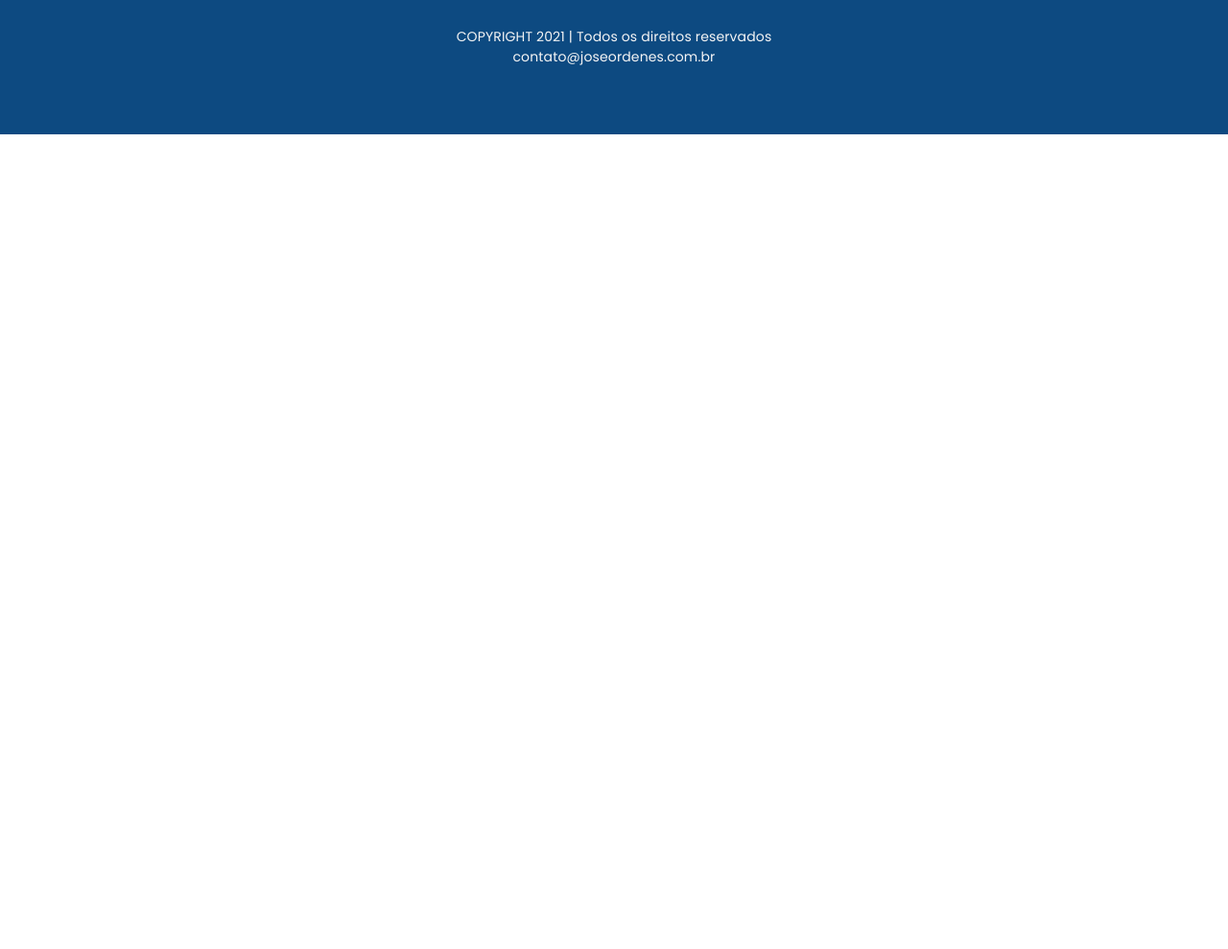
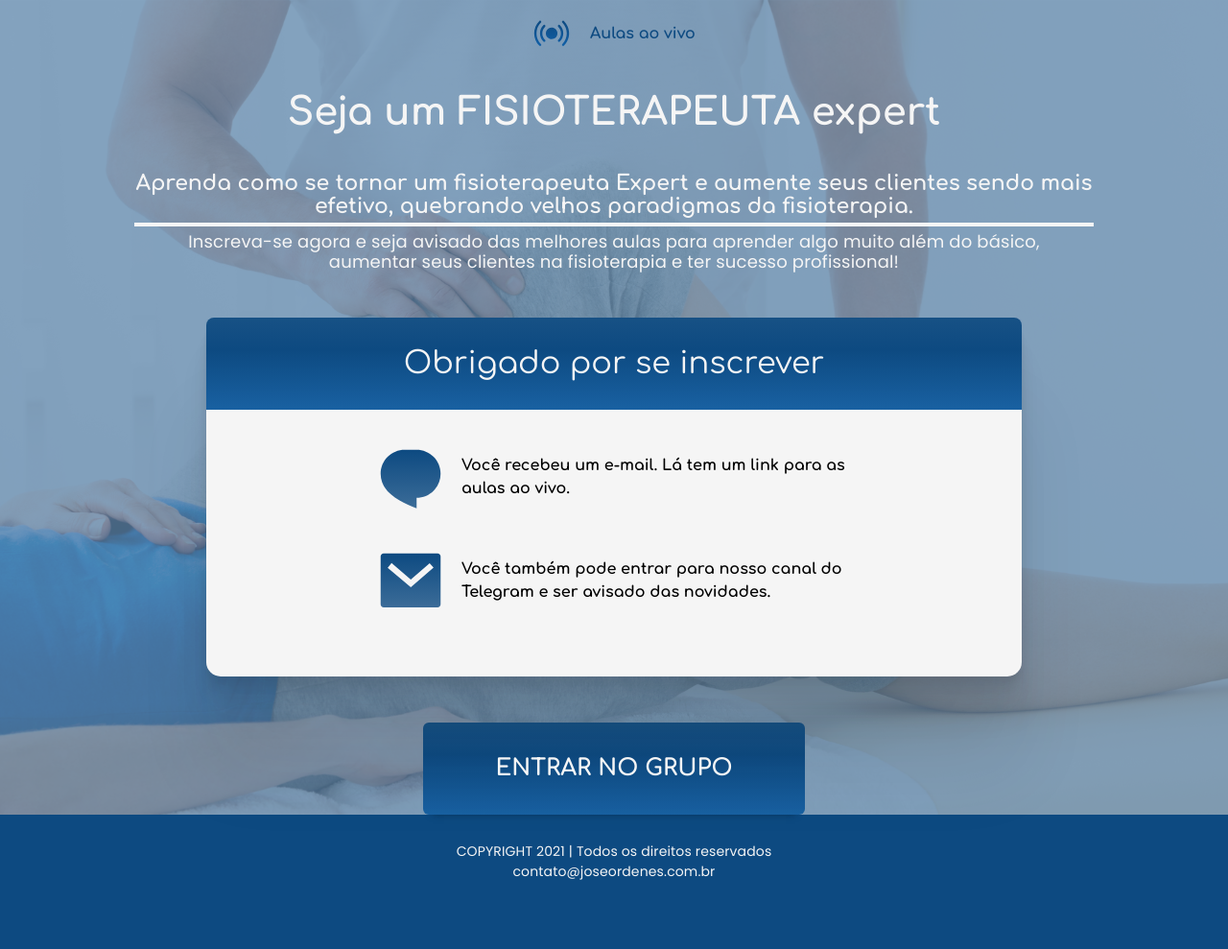
Before and after one commit to Startap/newtimes-joseordenes, a PHP site: template views/website/obrigado.php in a window 1280 px wide. Shown: the whole page at 96% size. Before the commit the page ends 140 px from the top, so only its background shows below. Run offline with PHP 8.4, Linux system fonts and the light colour scheme; the template is opened without the code that fills it, so the values that code supplies are empty.

Commit message:
Finaliza pagina de obrigado

```diff
--- a/assets/app.css
+++ b/assets/app.css
@@ -117,6 +117,7 @@ body {
   letter-spacing: 0.01em;
   color: #f5f5f5;
   max-width: 900px;
+  margin: auto;
 }
 
 #form {
@@ -505,6 +506,77 @@ footer {
   text-align: center;
 }
 
+#box-agradecimento {
+  padding: 0px 0px 30px;
+  background: #F5F5F5;
+  box-shadow: 0px 100px 80px rgba(34, 34, 34, 0.07), 0px 41.7776px 33.4221px rgba(34, 34, 34, 0.0503198), 0px 22.3363px 17.869px rgba(34, 34, 34, 0.0417275), 0px 12.5216px 10.0172px rgba(34, 34, 34, 0.035), 0px 6.6501px 5.32008px rgba(34, 34, 34, 0.0282725), 0px 2.76726px 2.21381px rgba(34, 34, 34, 0.0196802);
+  border-radius: 15px;
+  font-family: 'Comfortaa';
+  display: block;
+  position: relative;
+  max-width: 850px;
+  margin: 3em auto 0 auto;
+}
+
+.box-header {
+  border-radius: 8px 8px 0 0;
+}
+
+#box-agradecimento .box-header {
+  position: inherit;
+  display: inherit;
+  text-align: center;
+  background: rgb(23,81,133);
+  background: linear-gradient(180deg, rgba(23,81,133,1) 0%, rgba(13,74,129,1) 35%, rgba(25,97,162,1) 100%);
+  color: #F5F5F5;
+  padding: 2em 0;
+}
+
+.box-header h2 {
+  font-size: 2em;
+}
+
+.box-conteudo .row-obrigado {
+  display:flex;
+  flex-direction: row;
+  align-items: center;
+  margin: auto;
+  width: 80%;
+  margin: 2em auto;
+  max-width: 500px;
+  gap: 15px;
+  line-height: 1.1em;
+}
+
+.row-obrigado p {
+  line-height: 1.5em;
+  height: fit-content;
+  font-weight: bold;
+}
+
+#telegram-button {
+  justify-content: center;
+  margin: auto;
+  display: flex;
+  max-width: 350px;
+  font-family: 'Comfortaa';
+  font-weight: bold;
+  text-transform: uppercase;
+  color: white;
+  background: rgb(23,81,133);
+background: linear-gradient(180deg, rgba(23,81,133,1) 0%, rgba(13,74,129,1) 35%, rgba(25,97,162,1) 100%);
+  border-radius: 6px;
+  font-size: 1.5em;
+  padding: 1.5em 1em;
+  margin-top: 2em;
+  text-align: center;
+  box-shadow: 0 10px 7px -10px #08345a;
+}
+
+#btn-href {
+  text-decoration: none;
+}
+
 @media screen and (max-width: 768px) {
     #subtitle-1 {
       font-size: 0.9em;
--- a/assets/app.js
+++ b/assets/app.js
@@ -1,7 +1,7 @@
 document.onreadystatechange = function () {
   var buttonCta = document.getElementById("btn")
   var form = document.getElementById('form')
-  buttonCta.addEventListener('click', function () {
+  buttonCta?.addEventListener('click', function () {
     window.scrollTo({
         top: form.offsetHeight,
         left: 0,
--- a/views/website/obrigado.php
+++ b/views/website/obrigado.php
@@ -6,3 +6,44 @@
  * Our backend already do this.
  */
 ?>
+
+
+<section id="background-1">
+    <div id="header-bar">
+        <img id="icon-1" src="assets/images/@icon__Broadcast.svg"  width="40px" height="40px" alt="" >
+        <p id="description-icon-1">Aulas ao vivo</p>
+    </div>
+
+    <h1 id="title-1">Seja um FISIOTERAPEUTA expert</p>
+    <h2 id="subtitle-1">
+        Aprenda como se tornar um fisioterapeuta Expert e aumente seus clientes sendo mais efetivo, quebrando velhos paradigmas da fisioterapia.
+    </h2>
+
+    <p id="subtitle-2">
+        Inscreva-se agora e seja avisado das melhores aulas para aprender algo
+        muito além do básico, aumentar seus clientes na fisioterapia e ter sucesso
+        profissional!
+    </p>
+
+    <div id="box-agradecimento">
+        <div class="box-header">
+            <h2>Obrigado por se inscrever</h2>
+        </div>
+        <div class="box-conteudo">
+            <div class="row-obrigado">
+                <img src="/assets/images/Icon__Chat.svg" alt="">
+                <p>Você recebeu um e-mail. Lá tem um link para as aulas ao vivo.</p>
+            </div>
+            <div class="row-obrigado">
+                <img src="/assets/images/Icon__Email.svg" alt="">
+                <p>Você também pode entrar para nosso canal do <b>Telegram</b> e ser avisado das novidades.</p>
+            </div>
+        </div>
+    </div>
+
+    <div class="button-telegram-container">
+        <a href="https://t.me/joseordenes" id="btn-href" target="_blank">
+        <span id="telegram-button">ENTRAR NO GRUPO</span>
+</a>
+    </div>
+</section>
```
